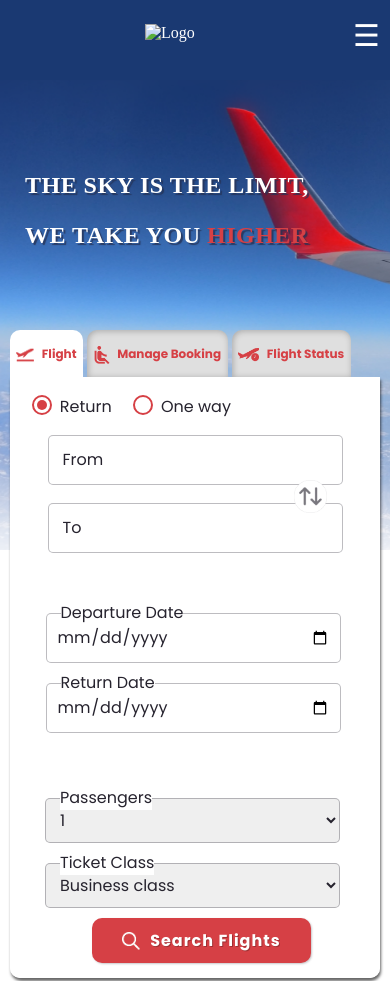
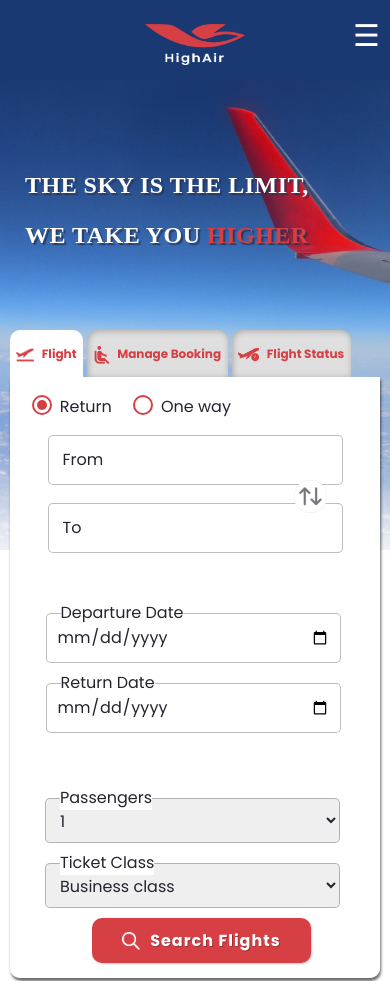
Before and after one commit to lejlamuratovic/Flight-Booking-Website, a plain HTML site: page index.html in a window 390 px wide. Shown: the top 981 px of the page. Drawn offline with nearby package versions, Linux system fonts and the light colour scheme; files whose address does not match are found by name; a web font is replaced by a local one.

Commit message:
index modified

```diff
--- a/index.html
+++ b/index.html
@@ -22,7 +22,7 @@
 	<body>
 		<nav class="main-navigation">
 			<img src="assets/img/logo.svg" alt="Logo" class="img-logo" />
-			<img src="assetsimg/mobile-logo.png" alt="Logo" class="img-logo mobile-logo" />
+			<img src="assets/img/mobile-logo.png" alt="Logo" class="img-logo mobile-logo" />
 			<ul>
 				<li><a href="#">Help</a></li>
 				<li><a href="hotels.html">Hotels</a></li>
```
